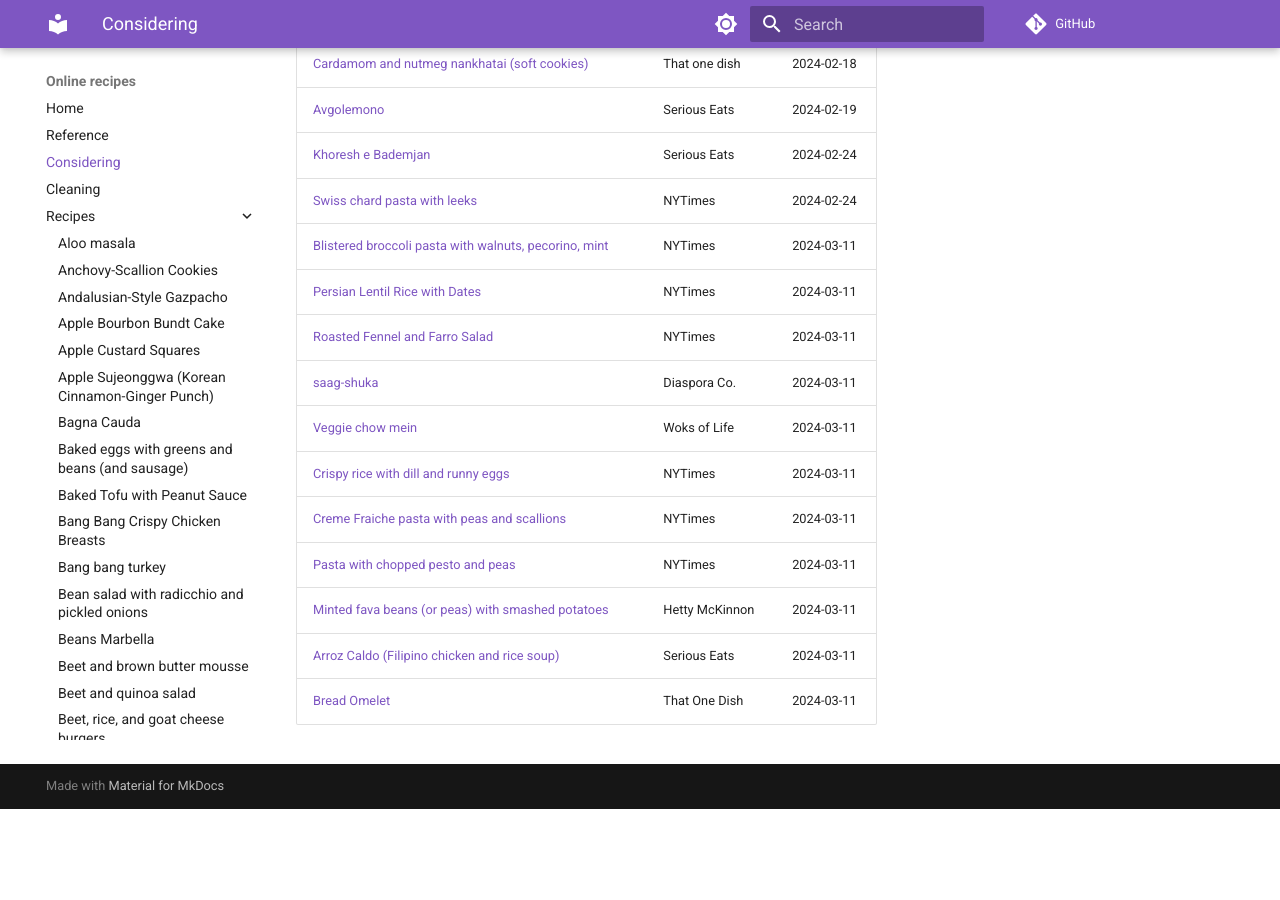
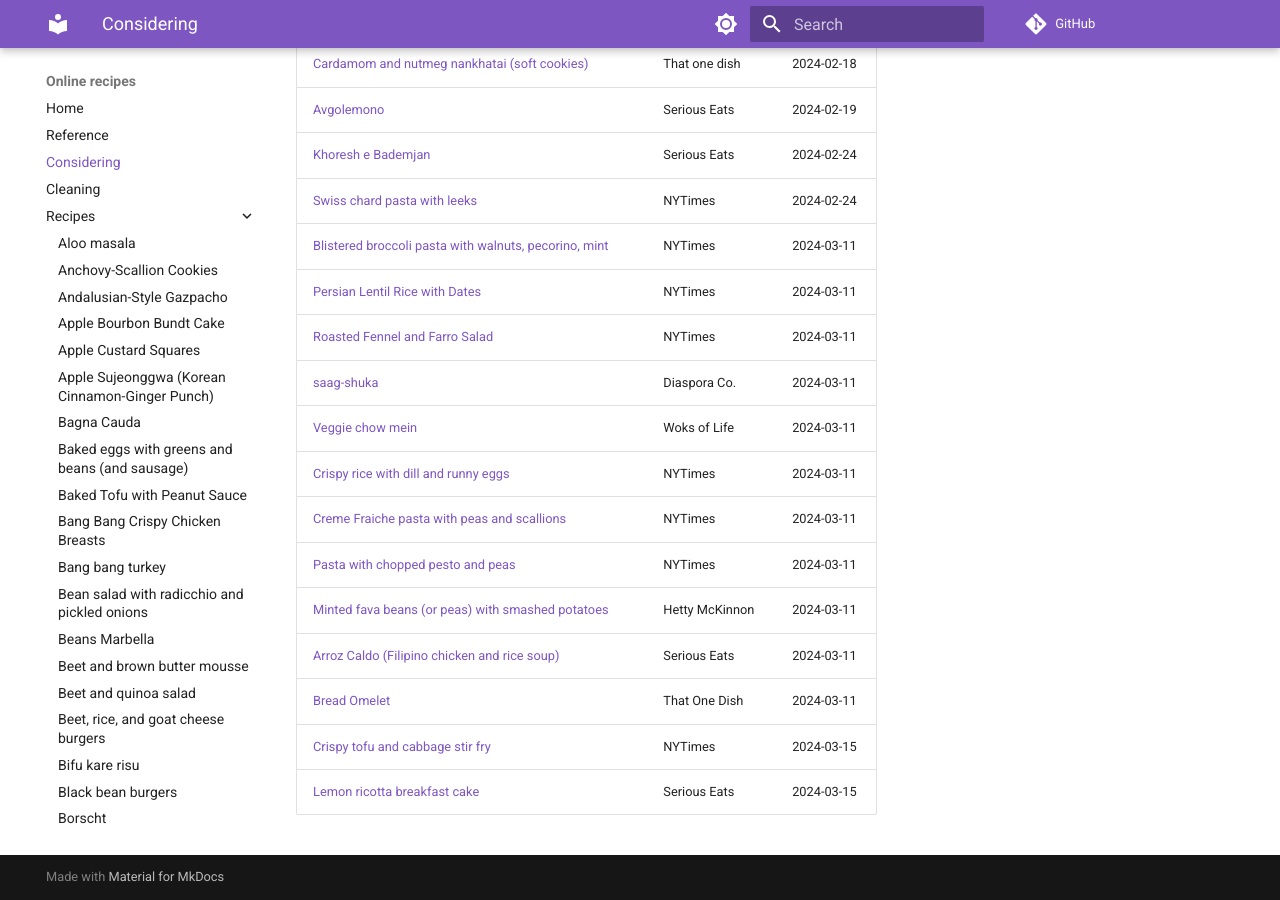
Before and after one commit to billbrod/recipes, an MkDocs documentation site: the page built from docs/considering.md, in a window 1280 px wide and 900 px high, scrolled down 1775 px. Built offline with MkDocs 1.6.1 and Material for MkDocs 9.7.7, drawn with Linux system fonts in a browser that asks for light colours; comment, search, counter and statistics services are not loaded; before the commit the page ends 2584 px from its top, so only the background shows below that.

Commit message:
updates considering

```diff
--- a/docs/considering.md
+++ b/docs/considering.md
@@ -51,4 +51,6 @@
 | [Pasta with chopped pesto and peas](https://cooking.nytimes.com/recipes/1023105-pasta-with-chopped-pesto-and-peas)                                           | NYTimes         | 2024-03-11                       |
 | [Minted fava beans (or peas) with smashed potatoes](https://tovegetableswithlove.substack.com/p/minted-fava-beans-with-smashed-potatoes)                     | Hetty McKinnon  | 2024-03-11                       |
 | [Arroz Caldo (Filipino chicken and rice soup)](https://www.seriouseats.com/arroz-caldo-chicken-rice-soup-recipe)                                             | Serious Eats    | 2024-03-11                       |
-| [Bread Omelet](https://thatonedish.substack.com/p/crossroads-no-2-preeti-mistrys-bread)                                                                      | That One Dish   | 2024-03-11                                 |
+| [Bread Omelet](https://thatonedish.substack.com/p/crossroads-no-2-preeti-mistrys-bread)                                                                      | That One Dish   | 2024-03-11                       |
+| [Crispy tofu and cabbage stir fry](https://cooking.nytimes.com/recipes/1022830-crispy-tofu-and-cabbage-stir-fry)                                             | NYTimes         | 2024-03-15                       |
+| [Lemon ricotta breakfast cake](https://www.seriouseats.com/lemon-ricotta-cake-recipe-8551536)                                                                | Serious Eats    | 2024-03-15                                 |
```
